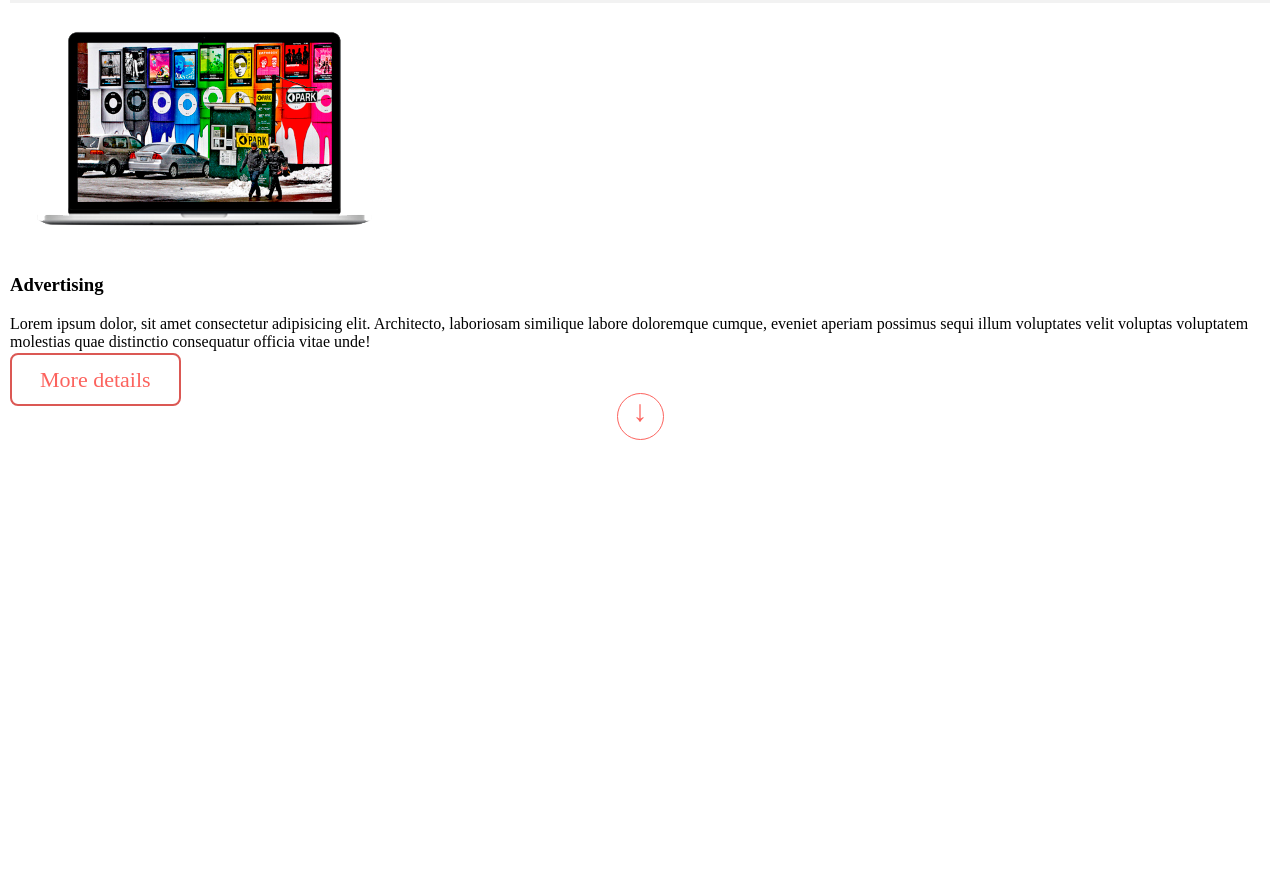
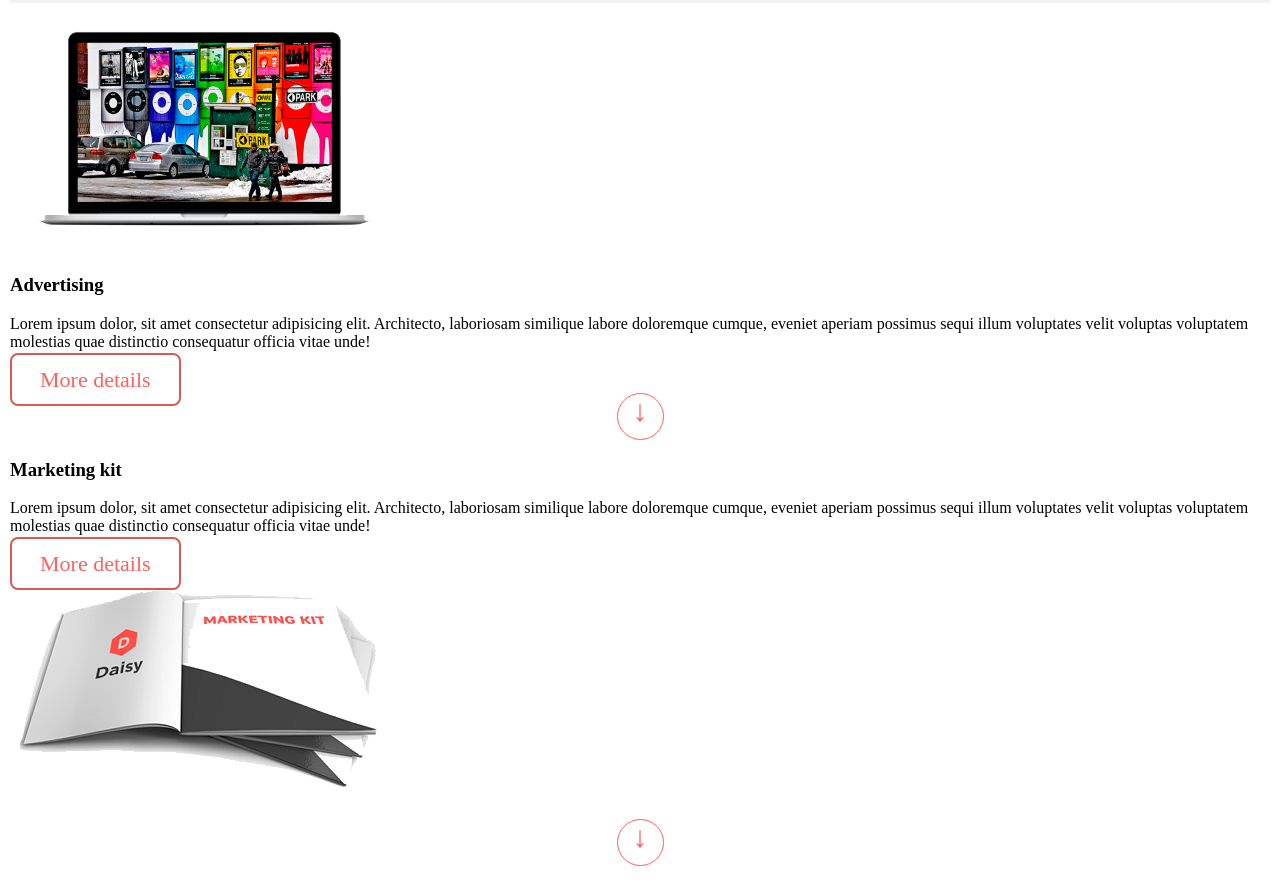
Before and after one commit to SKuznetzov/css_project, a website: page index.html in a window 1280 px wide. Shown: the part 2852-3736 px from the top of the page. Before the commit the page ends 3310 px from the top, so only its background shows below. Drawn offline with Linux system fonts and the light colour scheme.

Commit message:
add section wedo3

```diff
--- a/index.html
+++ b/index.html
@@ -108,6 +108,21 @@
 			</div>
 		</div>
 		<a href="" class="arrowDown">&darr;</a>
+    </section>
+    <section class="wedo3">
+		<div class="container">
+			<div class="left">
+				<h3>Marketing kit</h3>
+				<p>Lorem ipsum dolor, sit amet consectetur adipisicing elit. Architecto, laboriosam similique labore
+					doloremque cumque, eveniet aperiam possimus sequi illum voluptates velit voluptas voluptatem
+					molestias quae distinctio consequatur officia vitae unde!</p>
+				<a href="" class="btn">More details</a>
+			</div>
+			<div class="right">
+				<img src="src/img/we_do_3.png" alt="">
+			</div>
+		</div>
+		<a href="" class="arrowDown">&darr;</a>
 	</section>
     <img src="build/img/" alt="">
     <script src="build/js/script.js"></script>
```
